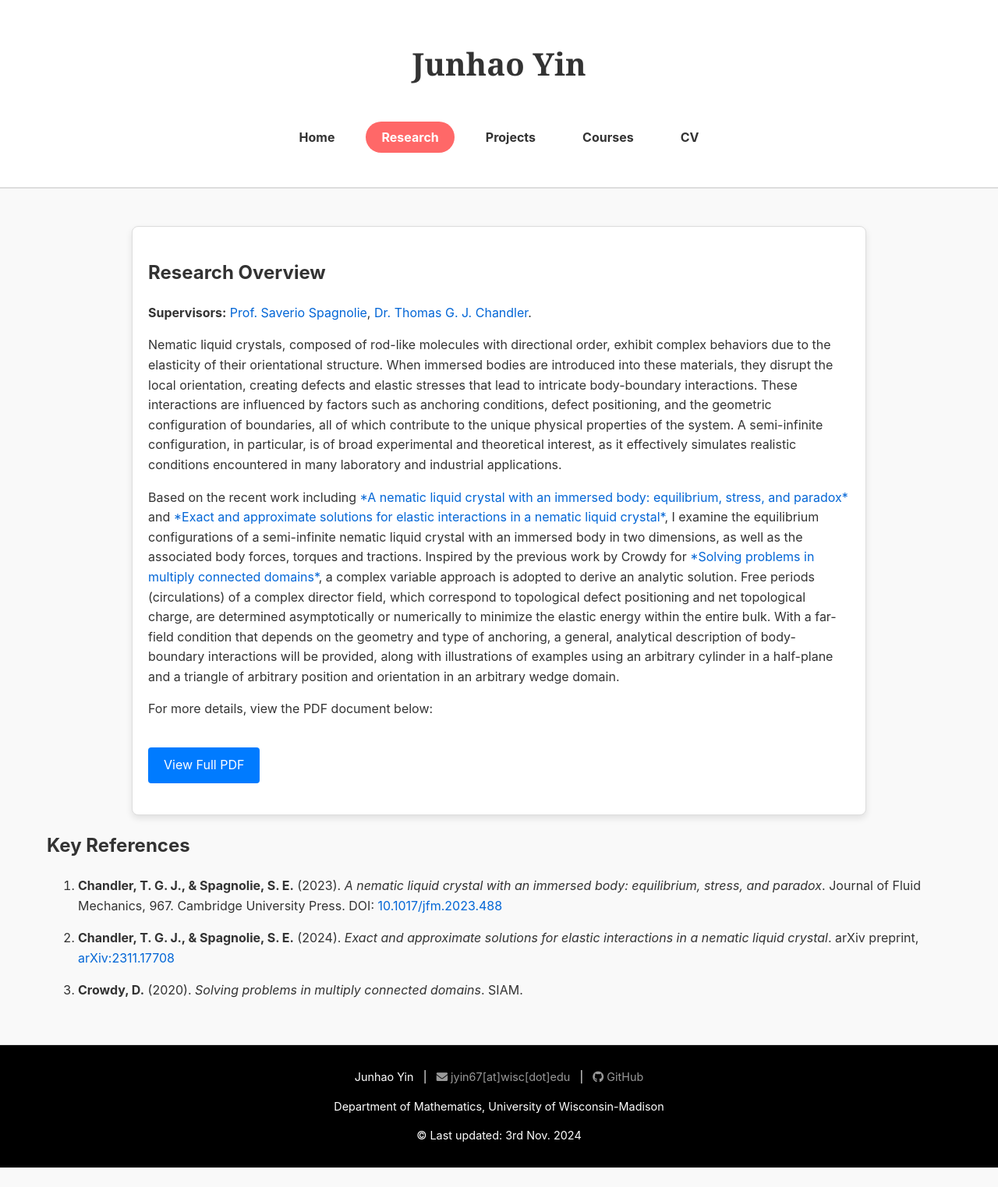
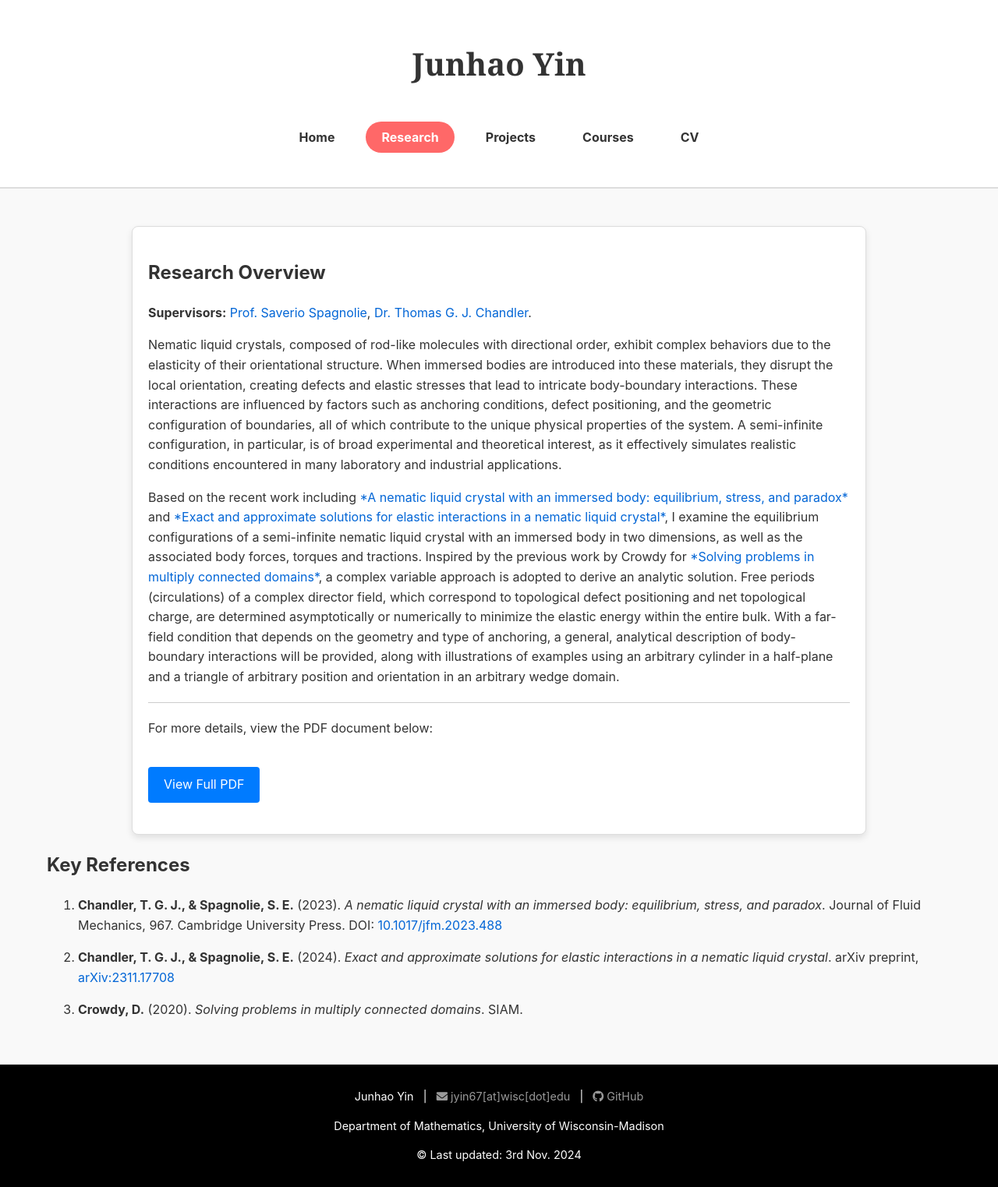
Before and after one commit to Yoon-1023/Yoon-1023.github.io, a Jekyll site: the page built from research.md, in a window 1280 px wide. Shown: the whole page at 78% size. Built offline with Jekyll 4.4.1, drawn with Linux system fonts in a browser that asks for light colours; before the commit the page ends 1498 px from its top, so only the background shows below that.

Commit message:
Update research.md

```diff
--- a/research.md
+++ b/research.md
@@ -68,6 +68,9 @@ header {
     <p>
         Based on the recent work including <a href="#key-references">*A nematic liquid crystal with an immersed body: equilibrium, stress, and paradox*</a> and <a href="#key-references">*Exact and approximate solutions for elastic interactions in a nematic liquid crystal*</a>, I examine the equilibrium configurations of a semi-infinite nematic liquid crystal with an immersed body in two dimensions, as well as the associated body forces, torques and tractions. Inspired by the previous work by Crowdy for <a href="#key-references">*Solving problems in multiply connected domains*</a>, a complex variable approach is adopted to derive an analytic solution. Free periods (circulations) of a complex director field, which correspond to topological defect positioning and net topological charge, are determined asymptotically or numerically to minimize the elastic energy within the entire bulk. With a far-field condition that depends on the geometry and type of anchoring, a general, analytical description of body-boundary interactions will be provided, along with illustrations of examples using an arbitrary cylinder in a half-plane and a triangle of arbitrary position and orientation in an arbitrary wedge domain.
     </p>
+  <!-- Separation line -->
+    <hr>
+
     <p>
         For more details, view the PDF document below:
     </p>
```
